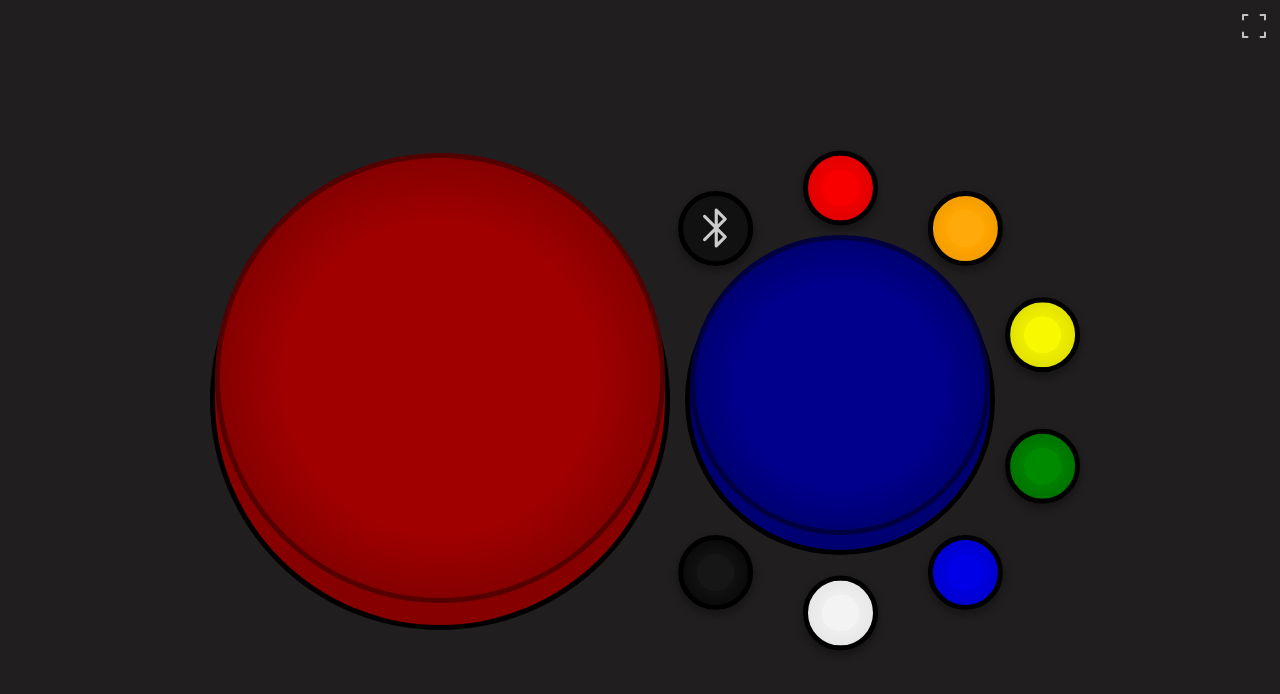
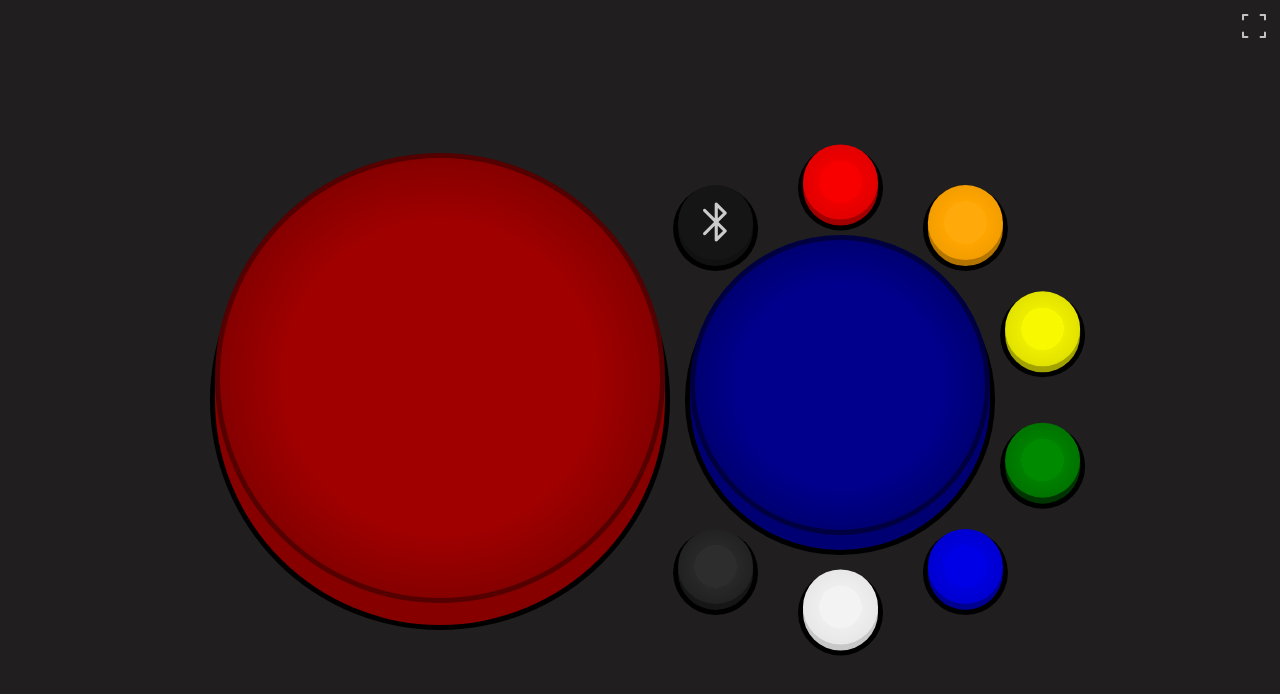
Before and after one commit to dominik-korsa/buzzer, a website: page index.html in a window 1280 px wide. Drawn offline with nearby package versions, Linux system fonts and the light colour scheme; files that its build step writes are made by us from their sources.

Commit message:
Make small buttons 3d

```diff
--- a/index.html
+++ b/index.html
@@ -36,17 +36,49 @@
                 <span class="bottom"></span>
             </button>
             <button onclick="connect(true)" id="connect-button" class="small-button button">
-                <span class="material-symbols-rounded" id="connect-button-icon">
-                    bluetooth
+                <span class="top">
+                    <span class="material-symbols-rounded" id="connect-button-icon">
+                        bluetooth
+                    </span>
                 </span>
+                <span class="side"></span>
+                <span class="bottom"></span>
             </button>
-            <button class="small-button button" id="button-0"></button>
-            <button class="small-button button" id="button-1"></button>
-            <button class="small-button button" id="button-2"></button>
-            <button class="small-button button" id="button-3"></button>
-            <button class="small-button button" id="button-4"></button>
-            <button class="small-button button" id="button-5"></button>
-            <button class="small-button button" id="button-6"></button>
+            <button class="small-button button" id="button-0">
+                <span class="top"></span>
+                <span class="side"></span>
+                <span class="bottom"></span>
+            </button>
+            <button class="small-button button" id="button-1">
+                <span class="top"></span>
+                <span class="side"></span>
+                <span class="bottom"></span>
+            </button>
+            <button class="small-button button" id="button-2">
+                <span class="top"></span>
+                <span class="side"></span>
+                <span class="bottom"></span>
+            </button>
+            <button class="small-button button" id="button-3">
+                <span class="top"></span>
+                <span class="side"></span>
+                <span class="bottom"></span>
+            </button>
+            <button class="small-button button" id="button-4">
+                <span class="top"></span>
+                <span class="side"></span>
+                <span class="bottom"></span>
+            </button>
+            <button class="small-button button" id="button-5">
+                <span class="top"></span>
+                <span class="side"></span>
+                <span class="bottom"></span>
+            </button>
+            <button class="small-button button" id="button-6">
+                <span class="top"></span>
+                <span class="side"></span>
+                <span class="bottom"></span>
+            </button>
         </div>
     </div>
 </div>
--- a/style.scss
+++ b/style.scss
@@ -24,11 +24,11 @@ button {
 
 #buttons {
     display: flex;
-    --button-diameter: min(min(50vw, calc(0.9 * var(--win-height))), 500px);
+    --circle-diameter: min(min(50vw, calc(0.9 * var(--win-height))), 500px);
 
     > div {
-        width: var(--button-diameter);
-        height: var(--button-diameter);
+        width: var(--circle-diameter);
+        height: var(--circle-diameter);
         border-radius: 50%;
         box-sizing: border-box;
     }
@@ -37,11 +37,11 @@ button {
 $left-buttons-padding: 0.05;
 #buttons-left {
     z-index: 1;
-    padding: calc(var(--button-diameter) * $left-buttons-padding);
+    padding: calc(var(--circle-diameter) * $left-buttons-padding);
 }
 
 #buttons-right {
-    margin-left: calc(var(--button-diameter) * (-0.2));
+    margin-left: calc(var(--circle-diameter) * (-0.2));
     display: grid;
     align-items: center;
     justify-items: center;
@@ -52,22 +52,23 @@ $left-buttons-padding: 0.05;
     }
 }
 
-.big-button {
-    $max-offset: calc(0.05 * var(--big-button-diameter));
+.button {
+    $max-offset: calc(var(--max-offset-amount) * var(--button-diameter));
     --offset-scale: 1;
-    width: var(--big-button-diameter);
-    height: calc(var(--big-button-diameter) + $max-offset);
+    width: var(--button-diameter);
+    height: calc(var(--button-diameter) + $max-offset);
     margin-top: calc(-1 * $max-offset);
-    border-radius: calc(var(--big-button-diameter) * 0.5);
+    border-radius: calc(var(--button-diameter) * 0.5);
     background: none;
     border: none;
-    cursor: pointer;
     padding: 0;
     display: flex;
     flex-direction: column;
     justify-content: end;
     outline: solid 2px white;
     outline-offset: 8px;
+    touch-action: none;
+    cursor: pointer;
 
     &:not(:focus), &:focus:not(:focus-visible) {
         outline: none;
@@ -75,36 +76,35 @@ $left-buttons-padding: 0.05;
 
     .top {
         display: block;
-        width: var(--big-button-diameter);
-        height: var(--big-button-diameter);
+        width: var(--button-diameter);
+        height: var(--button-diameter);
         box-sizing: border-box;
         border-radius: 50%;
         margin-bottom: -50%;
         margin-top: calc($max-offset * (1 - var(--offset-scale)));
-        border: 5px solid;
         z-index: 2;
         transition: margin-top 300ms ease-out;
     }
 
     .side {
         display: block;
-        width: var(--big-button-diameter);
+        width: var(--button-diameter);
         flex-grow: 1;
-        border-bottom-left-radius: calc(var(--big-button-diameter) * 0.5);
-        border-bottom-right-radius: calc(var(--big-button-diameter) * 0.5);
+        border-bottom-left-radius: calc(var(--button-diameter) * 0.5);
+        border-bottom-right-radius: calc(var(--button-diameter) * 0.5);
         z-index: 1;
     }
 
     .bottom {
         $border-thickness: 5px;
         margin: calc(-100% - $border-thickness) #{-$border-thickness} #{-$border-thickness};
-        height: calc(var(--big-button-diameter) + 2*$border-thickness);
-        width: calc(var(--big-button-diameter) + 2*$border-thickness);
+        height: calc(var(--button-diameter) + 2*$border-thickness);
+        width: calc(var(--button-diameter) + 2*$border-thickness);
         background-color: black;
         border-radius: 50%;
     }
 
-    &.pressed {
+    &.pressed, &#connect-button:not(:disabled):active {
         --offset-scale: 0.25;
 
         .top {
@@ -113,8 +113,27 @@ $left-buttons-padding: 0.05;
     }
 }
 
+.big-button {
+    --max-offset-amount: 0.05;
+
+    .top {
+        border: 5px solid;
+    }
+}
+
+.small-button {
+    --max-offset-amount: 0.075;
+    --base-rotation: 90deg;
+    --actual-rotation: calc(var(--base-rotation) + var(--index) * 36deg);
+    --button-diameter: calc(var(--circle-diameter) * 0.15);
+    transform:
+            rotate(var(--actual-rotation))
+            translate(calc((var(--circle-diameter) - var(--button-diameter)) / -2))
+            rotate(calc(-1 * var(--actual-rotation)));
+}
+
 #button-7 {
-    --big-button-diameter: calc(var(--button-diameter) * #{1 - 2*$left-buttons-padding});
+    --button-diameter: calc(var(--circle-diameter) * #{1 - 2*$left-buttons-padding});
     $color: #A00000;
 
     .top {
@@ -147,7 +166,7 @@ $left-buttons-padding: 0.05;
 }
 
 #button-8 {
-    --big-button-diameter: calc(var(--button-diameter) * 0.6);
+    --button-diameter: calc(var(--circle-diameter) * 0.6);
     $color: #00008C;
 
     .top {
@@ -179,40 +198,23 @@ $left-buttons-padding: 0.05;
     }
 }
 
-.small-button {
-    --base-rotation: 90deg;
-    --actual-rotation: calc(var(--base-rotation) + var(--index) * 36deg);
-    --small-button-diameter: calc(var(--button-diameter) * 0.15);
-    border: 5px solid black;
-    border-radius: 50%;
-    box-shadow: 0 4px 6px 2px #0004;
-    transform:
-        rotate(var(--actual-rotation))
-        translate(calc((var(--button-diameter) - var(--small-button-diameter)) / -2))
-        rotate(calc(-1 * var(--actual-rotation)));
-    width: var(--small-button-diameter);
-    height: var(--small-button-diameter);
-    cursor: pointer;
-    transition: border-color 200ms, box-shadow 200ms;
-
-    &.pressed {
-        border-color: #0082fc;
-        &.small-button {
-            box-shadow: 0 0 10px 2px #0082fc;
-        }
-    }
-}
-
 #connect-button {
-    background: #111;
     color: #ccc;
     --index: -1;
+    transition: color 400ms, text-shadow 400ms;
+
+    .top {
+        padding: 0 0 0 calc(var(--circle-diameter) * 0.005);
+        background: #151515;
         display: flex;
         align-items: center;
         justify-content: center;
         text-align: center;
-    padding: 0 0 0 calc(var(--button-diameter) * 0.005);
-    transition: color 400ms, text-shadow 400ms;
+    }
+
+    .side {
+        background: #111;
+    }
 
     &:disabled {
         $bluetooth-color: #0082fc;
@@ -223,7 +225,7 @@ $left-buttons-padding: 0.05;
 }
 
 #connect-button-icon {
-    font-size: calc(var(--button-diameter) * 0.1);
+    font-size: calc(var(--circle-diameter) * 0.1);
 }
 
 $colors: (
@@ -233,7 +235,7 @@ $colors: (
         3: green,
         4: #00d,
         5: #eee,
-        6: #111
+        6: #282828
 );
 
 @for $i from 0 to 7 {
@@ -241,6 +243,8 @@ $colors: (
 
     #button-#{$i} {
         --index: #{$i};
+
+        .top {
             background: radial-gradient(circle,
                 lighten($color, 2%) 0%,
                 lighten($color, 2%) 40%,
@@ -249,20 +253,26 @@ $colors: (
             );
         }
     }
+}
 
-.button {
-    touch-action: none;
+@for $i from 0 to 6 {
+    #button-#{$i} .side {
+        background: darken(map.get($colors, $i), 15%);
+    }
+}
+#button-6 .side {
+    background: #161616;
 }
 
 @media (orientation: portrait) {
     #buttons {
         flex-direction: column;
-        --button-diameter: min(min(50vh, 90vw), 500px);
+        --circle-diameter: min(min(50vh, 90vw), 500px);
     }
 
     #buttons-right {
         margin-left: 0;
-        margin-top: calc(var(--button-diameter) * (-0.2));
+        margin-top: calc(var(--circle-diameter) * (-0.2));
     }
 
     .small-button {
```
Lines whose indentation alone changed are shown as unchanged.
